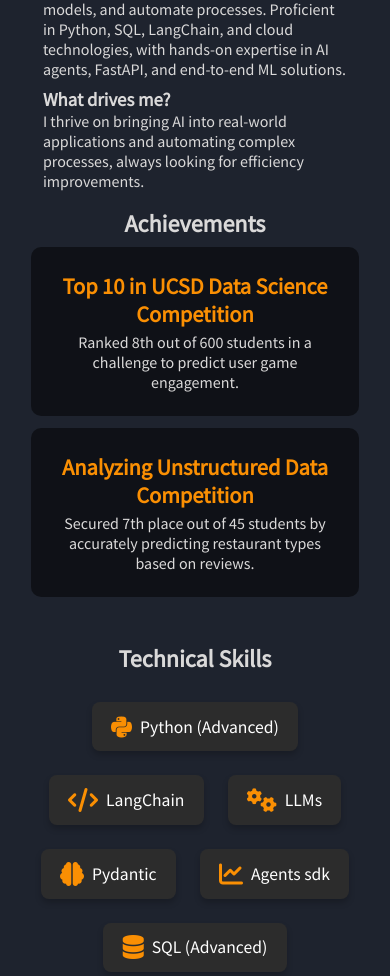
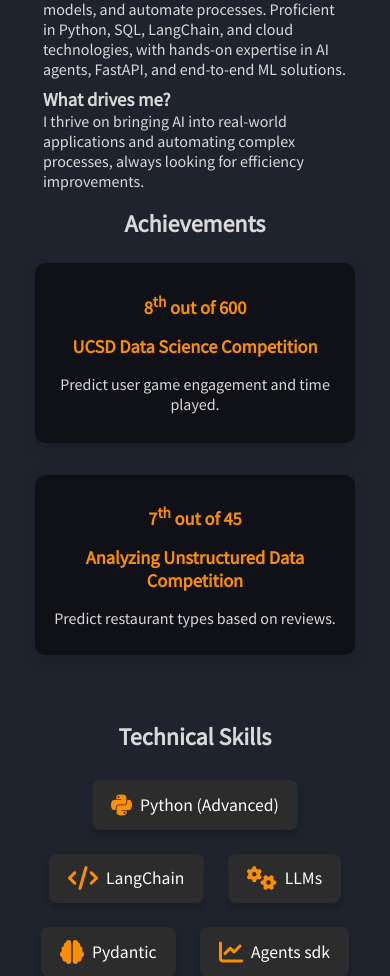
Before and after one commit to Martimlt/Portfolio, a Django app: page / in a window 390 px wide. Shown: the part 1654-2630 px from the top of the page. Run offline with Django 5.2, Linux system fonts and the light colour scheme; some libraries are stand-ins or nearby versions.

Commit message:
added content

```diff
--- a/portfolio/static/portfolio/css/styles.css
+++ b/portfolio/static/portfolio/css/styles.css
@@ -355,83 +355,49 @@
   }
 
 .achievements-container {
-    display: grid;
-    grid-template-columns: repeat(4, 1fr);
-    gap: 3vw;
-    padding-bottom: 30px;
+  display: flex;
+  justify-content: center;
+  align-items: flex-start; /* aligns items at the top if height varies */
+  gap: 2rem;
+  flex-wrap: wrap;
+  padding: 20px 0 30px 0;
 }
 
 .achievement {
   background-color: rgba(0, 0, 0, 0.5);
-    padding: 2vw;
   border-radius: 10px;
-    transition: transform 0.3s ease-in-out, box-shadow 0.3s ease-in-out;
-    text-align: left;
+  box-shadow: 0px 4px 15px rgba(0, 0, 0, 0.15);
+  padding: 2rem 1.5rem 1.5rem 1.5rem;
+  width: 100%;
+  max-width: 320px;
+  min-width: 220px;
+  display: flex;
+  flex-direction: column;
+  align-items: center;
+  justify-content: center;
+  min-height: 180px;
+  height: 100%;
+  transition: transform 0.25s, box-shadow 0.25s;
+  text-align: center;
 }
 
 .achievement:hover {
-    transform: scale(1.1); /* Scales the box up slightly when hovered */
-    box-shadow: 0px 4px 15px rgba(0, 0, 0, 0.2); /* Adds a shadow for a "lifted" effect */
+  transform: scale(1.05);
+  box-shadow: 0px 6px 20px rgba(0,0,0,0.25);
 }
 
 .achievement h3 {
-    font-size: 1.4em;
-    margin-bottom: 1vw;
+  font-size: 1.15em;
+  margin-bottom: 1rem;
   color: #fa8f03;
   text-align: center;
 }
 
 .achievement p {
   text-align: center;
+  color: rgb(218, 217, 217);
+  font-size: 1em;
 }
-
-
-  @media (max-width: 1075px) {
-    .achievements-container {
-      grid-template-columns: repeat(2, 1fr);
-    }
-
-    .achievement h3 {
-        font-size: 1.4em;
-        margin-bottom: 1vw;
-        color: #fa8f03;
-        text-align: center;
-        padding-left: 10px;
-        padding-right: 10px;
-        padding-top: 10px;
-      }
-
-      .achievement p {
-        text-align: center;
-        padding-left: 10px;
-        padding-right: 10px;
-        padding-bottom: 10px;
-      }
-  }
-
-  @media (max-width: 700px) {
-    .achievements-container {
-      grid-template-columns: 1fr;
-    }
-
-    .achievement h3 {
-        font-size: 1.4em;
-        margin-bottom: 1vw;
-        color: #fa8f03;
-        text-align: center;
-        padding-left: 20px;
-        padding-right: 20px;
-        padding-top: 20px;
-      }
-
-      .achievement p {
-        text-align: center;
-        padding-left: 20px;
-        padding-right: 20px;
-        padding-bottom: 20px;
-      }
-  }
-
 
 
 /* ----------- curso ------------ */
--- a/portfolio/templates/portfolio/singlepage.html
+++ b/portfolio/templates/portfolio/singlepage.html
@@ -68,12 +68,14 @@
   <h2 class="centerTitles" id="achievements" style="scroll-margin-top: 75px;">Achievements</h2>
   <div class="achievements-container padding">
     <div class="achievement">
-      <h3>Top 10 in UCSD Data Science Competition</h3>
-      <p>Ranked 8th out of 600 students in a challenge to predict user game engagement.</p>
+      <h3>8<sup>th</sup> out of 600</h3>
+      <h3>UCSD Data Science Competition</h3>
+      <p>Predict user game engagement and time played.</p>
     </div>
     <div class="achievement">
+      <h3>7<sup>th</sup> out of 45</h3>
       <h3>Analyzing Unstructured Data Competition</h3>
-      <p>Secured 7th place out of 45 students by accurately predicting restaurant types based on reviews.</p>
+      <p>Predict restaurant types based on reviews.</p>
     </div>
   </div>
 </section>
@@ -221,7 +223,7 @@
     <div class="percurso right">
       <div class="content">
         <h2>03/2024 - 06/2024</h2>
-        <p><b>Data Scientist</b></p>
+        <p style="font-size: 18px;"><b>Data Scientist</b></p>
         <p><b>Company:</b>
           <i><a href="https://www.mazdausa.com/" target="_blank" class="link"
             >Mazda North American Operations</a
@@ -266,7 +268,7 @@
     <div class="percurso left">
       <div class="content">
         <h2>10/2022 - 06/2023</h2>
-        <p><b>Data Analyst</b></p>
+        <p style="font-size: 18px;"><b>Data Analyst</b></p>
         <p><b>Company:</b>
           <i><a href="https://www.tmlmobilidade.pt/en/" target="_blank" class="link"
             >Metropolitan Transports of Lisbon</a
```
Also changed, not shown: other parts of portfolio/templates/portfolio/singlepage.html (+13 -41 lines). Lines whose indentation alone changed are shown as unchanged.
